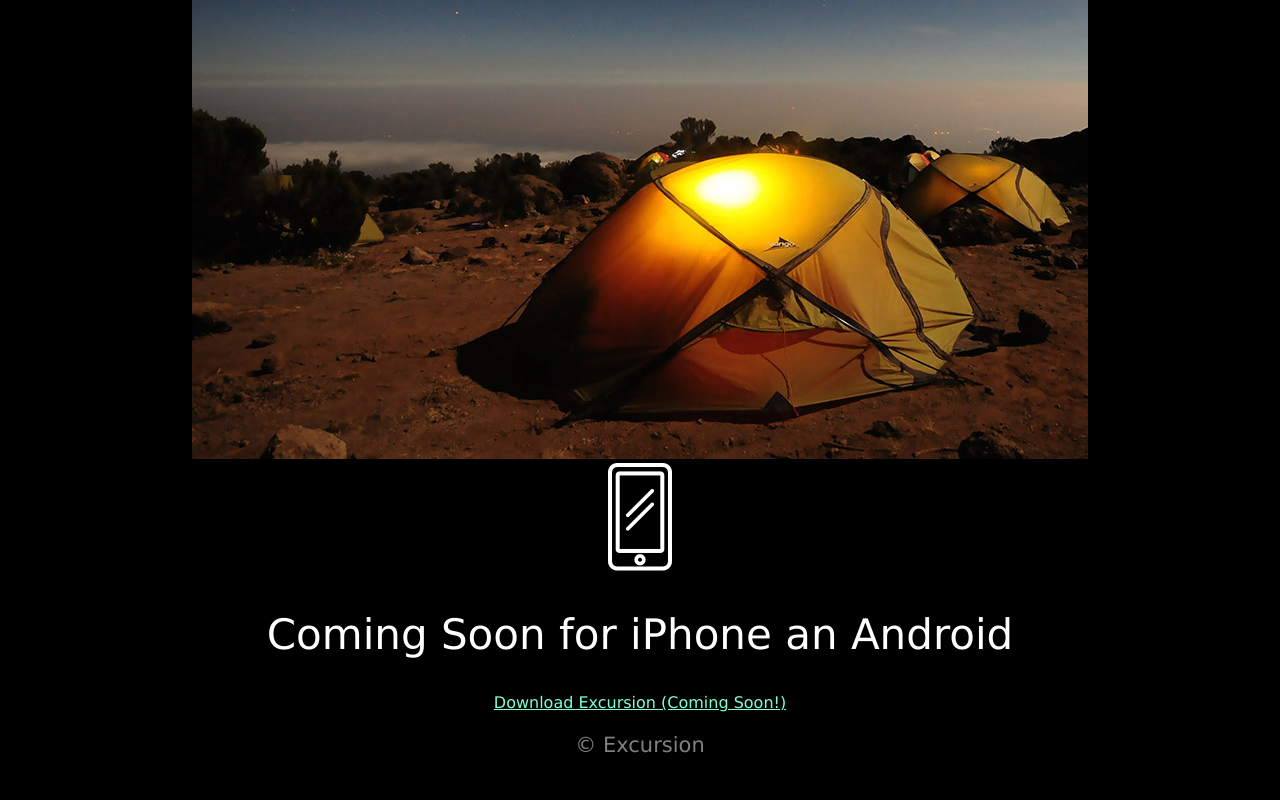
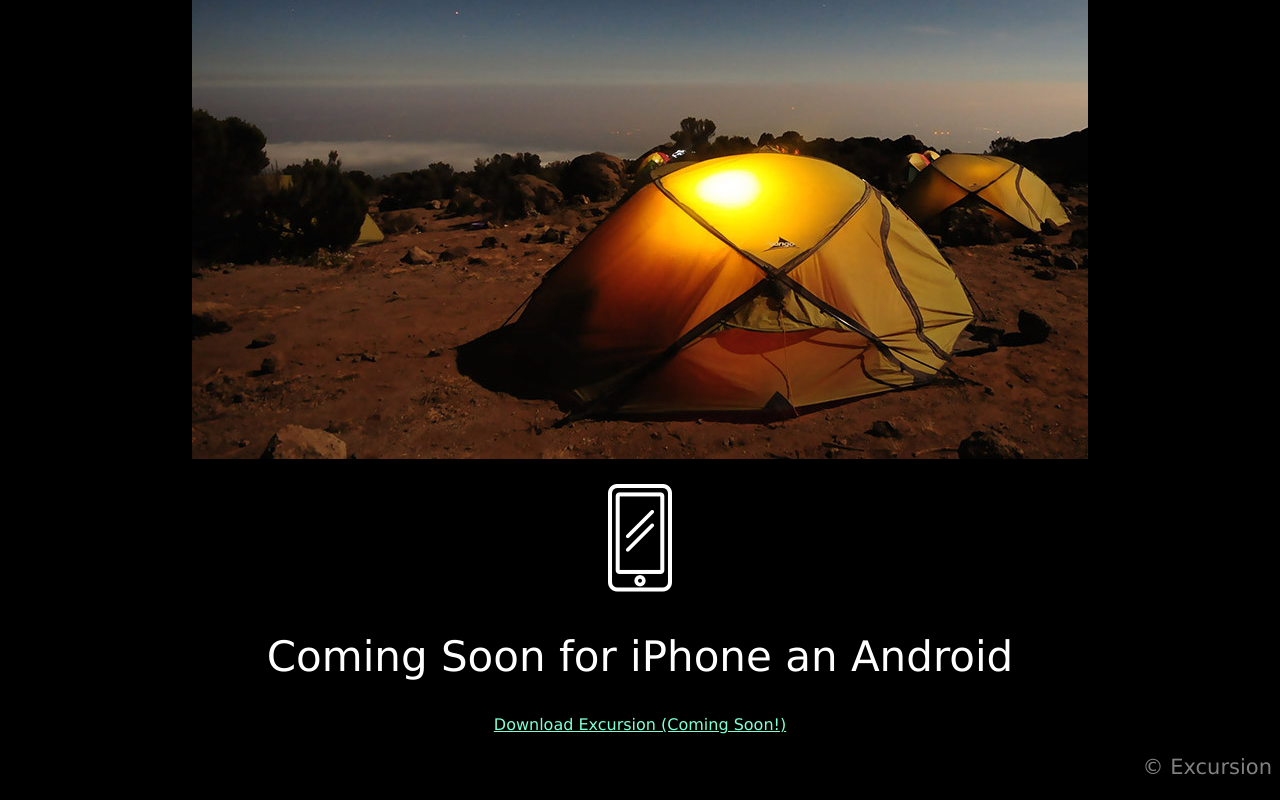
Before and after one commit to feldman50/excursion, a plain HTML site: page index.html in a window 1280 px wide. Shown: the part 530-1330 px from the top of the page. Before the commit the page ends 1308 px from the top, so only its background shows below. Drawn offline with Linux system fonts and the light colour scheme.

Commit message:
finish all design specs

```diff
--- a/index.html
+++ b/index.html
@@ -11,30 +11,17 @@
 	<div class="download prompt">
 		<a class="cta" href="https://s3.amazonaws.com/codecademy-content/programs/freelance-one/excursion/index.html#">  Download Excursion (Coming Soon!) </a>
 	</div>
-	<!--video (will not autoplay) -->
-	<div class="video">
 	<video autoplay="" muted="" loop="">
 		<source src="resources/videos/Excursion.mp4" type="video/mp4">
 	</video>
-	</div>
-	<div class="subheader">
 	<h2>Your personal travel guide</h2>
-	</div>
-	<div class="description">
 	<p>Excursion remembers places you like, and recommends new points of interest around you.</p>
-	</div>
-	<div class="tent image">
 	<img src="./resources/images/camp.jpg" alt="campsite">
-	</div>
-	<div class="phone icon">
+	<p>
 		<img src="./resources/images/phone.png" alt="phone icon">
-	</div>
-	<div class="teaser">
+	</p>
 	<h2>Coming Soon for iPhone an Android</h2>
-	</div>
-	<div class="download prompt">
 	<a class="cta" href="https://s3.amazonaws.com/codecademy-content/programs/freelance-one/excursion/index.html#">  Download Excursion (Coming Soon!) </a>
-	</div>
 	<div class="copyrite">
 		<p>© Excursion</p>
 	</div>
--- a/resources/css/style.css
+++ b/resources/css/style.css
@@ -24,3 +24,6 @@ p {
 	font-size: 16px;
 	color: aquamarine;
 }
+.copyrite{
+	text-align: right;
+}
```
Lines whose indentation alone changed are shown as unchanged.
